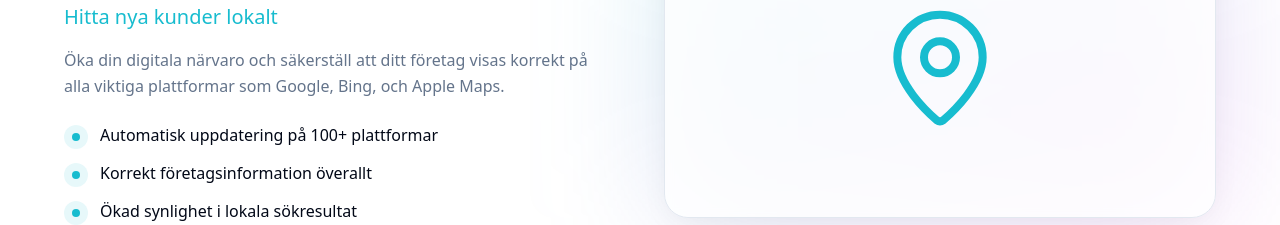
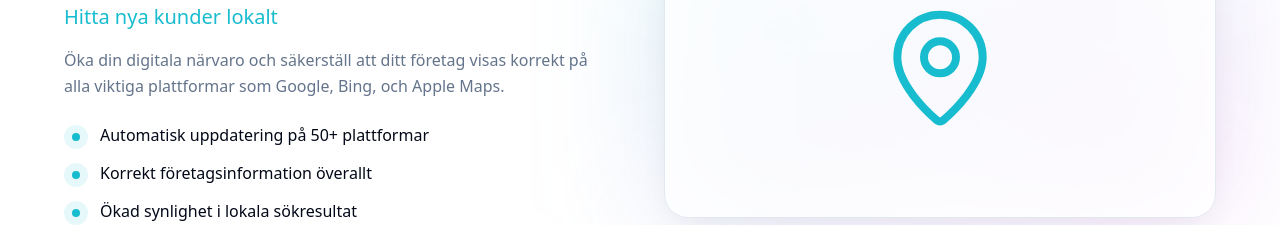
Before and after one commit to L1FR11S/boost08-digital-domination, a React (Vite) app: page / in a window 1280 px wide. Shown: the part 3840-4065 px from the top of the page. Built offline with nearby package versions, Linux system fonts and the light colour scheme; the HTML template or start-up script is replaced by a standard one.

Commit message:
Fix: Correct text on 50+

```diff
--- a/src/components/FeaturesSection.tsx
+++ b/src/components/FeaturesSection.tsx
@@ -12,7 +12,7 @@ const features = [
     subtitle: "Hitta nya kunder lokalt",
     description: "Öka din digitala närvaro och säkerställ att ditt företag visas korrekt på alla viktiga plattformar som Google, Bing, och Apple Maps.",
     benefits: [
-      "Automatisk uppdatering på 100+ plattformar",
+      "Automatisk uppdatering på 50+ plattformar",
       "Korrekt företagsinformation överallt",
       "Ökad synlighet i lokala sökresultat"
     ]
```
